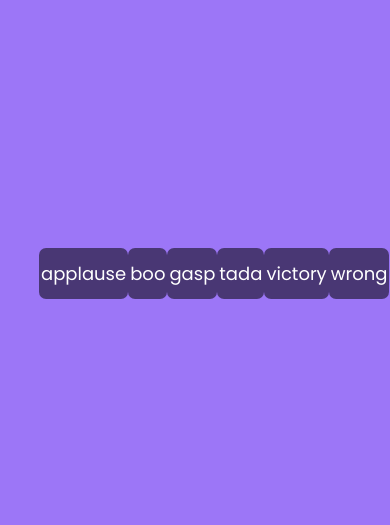
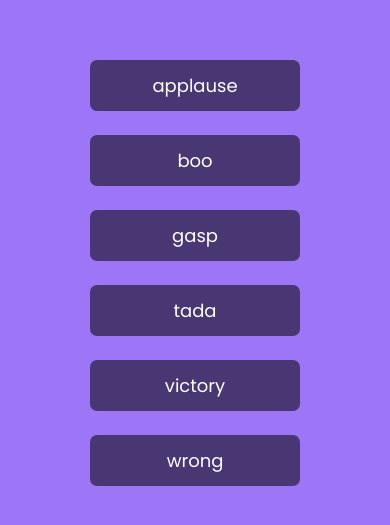
Before and after one commit to mazahir7/Sound-Board, a plain HTML site: page index.html in a window 390 px wide. Shown: the part 149-674 px from the top of the page. Drawn offline with Linux system fonts and the light colour scheme.

Commit message:
Update style.css

```diff
--- a/style.css
+++ b/style.css
@@ -1,5 +1,4 @@
-@import url('https://fonts.googleapis.com/css2?family=Roboto:wght@400;700&family=Poppins:wght@200;400&display=swap');
-
+@import url("https://fonts.googleapis.com/css2?family=Roboto:wght@400;700&family=Poppins:wght@200;400&display=swap");
 
 * {
   box-sizing: border-box;
@@ -7,10 +6,7 @@
   padding: 0;
 }
 
-
-
 body {
-
   font-family: "Poppins", sans-serif;
   height: 100vh;
 
@@ -37,6 +33,8 @@ body {
   background-color: rgba(0, 0, 0, 0.53);
   color: #fff;
   padding: 12px 2px;
+
+  margin: 16px;
   width: 110px;
   border-radius: 7px;
   border: none;
@@ -51,5 +49,16 @@ body {
 }
 
 .sound:active {
-  transform: scale(.97);
+  transform: scale(0.97);
 }
+
+@media (max-width: 52em) {
+  #container {
+    flex-direction: column;
+  }
+
+  .sound {
+    width: 210px;
+    margin: 12px;
+  }
+}
```
